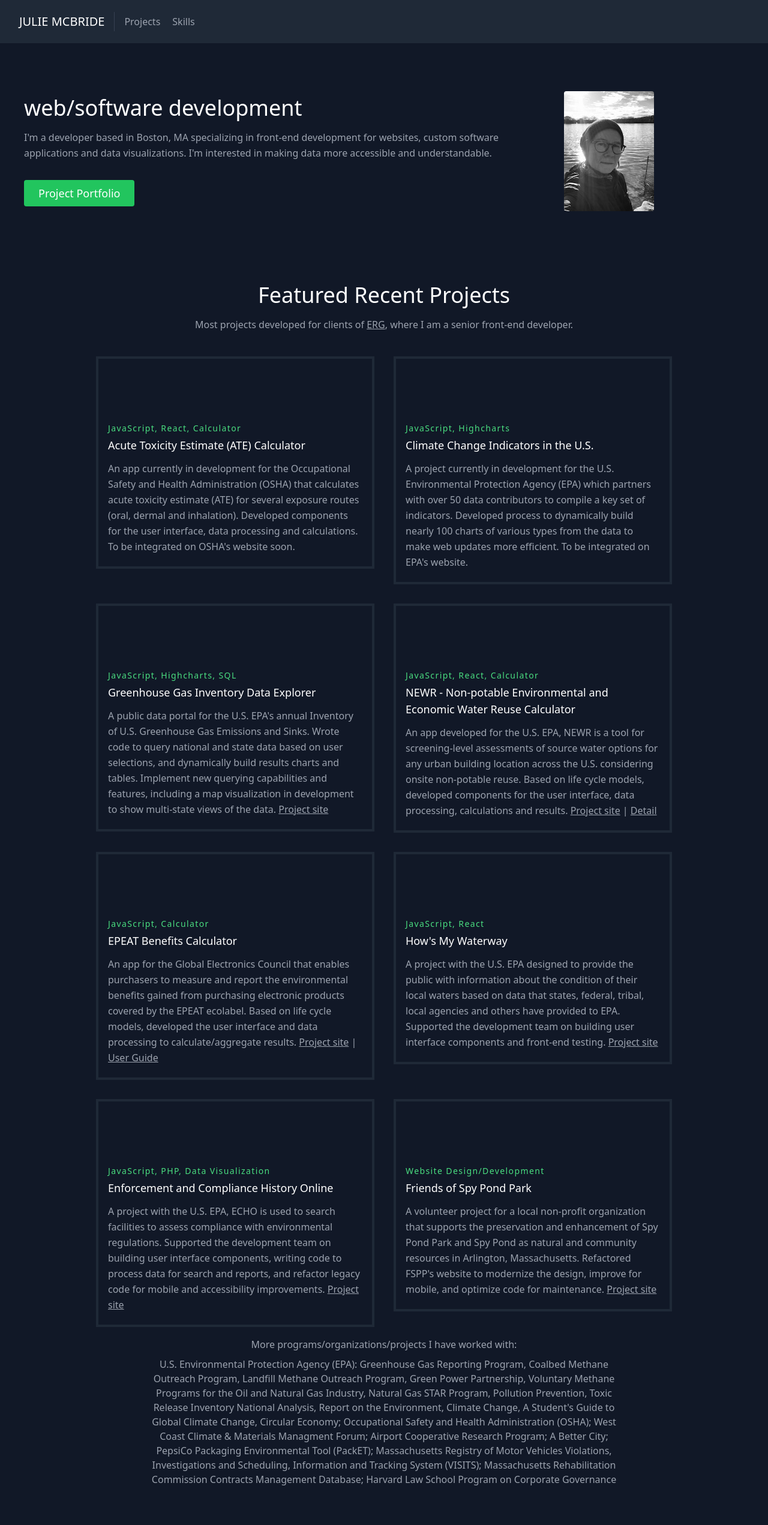
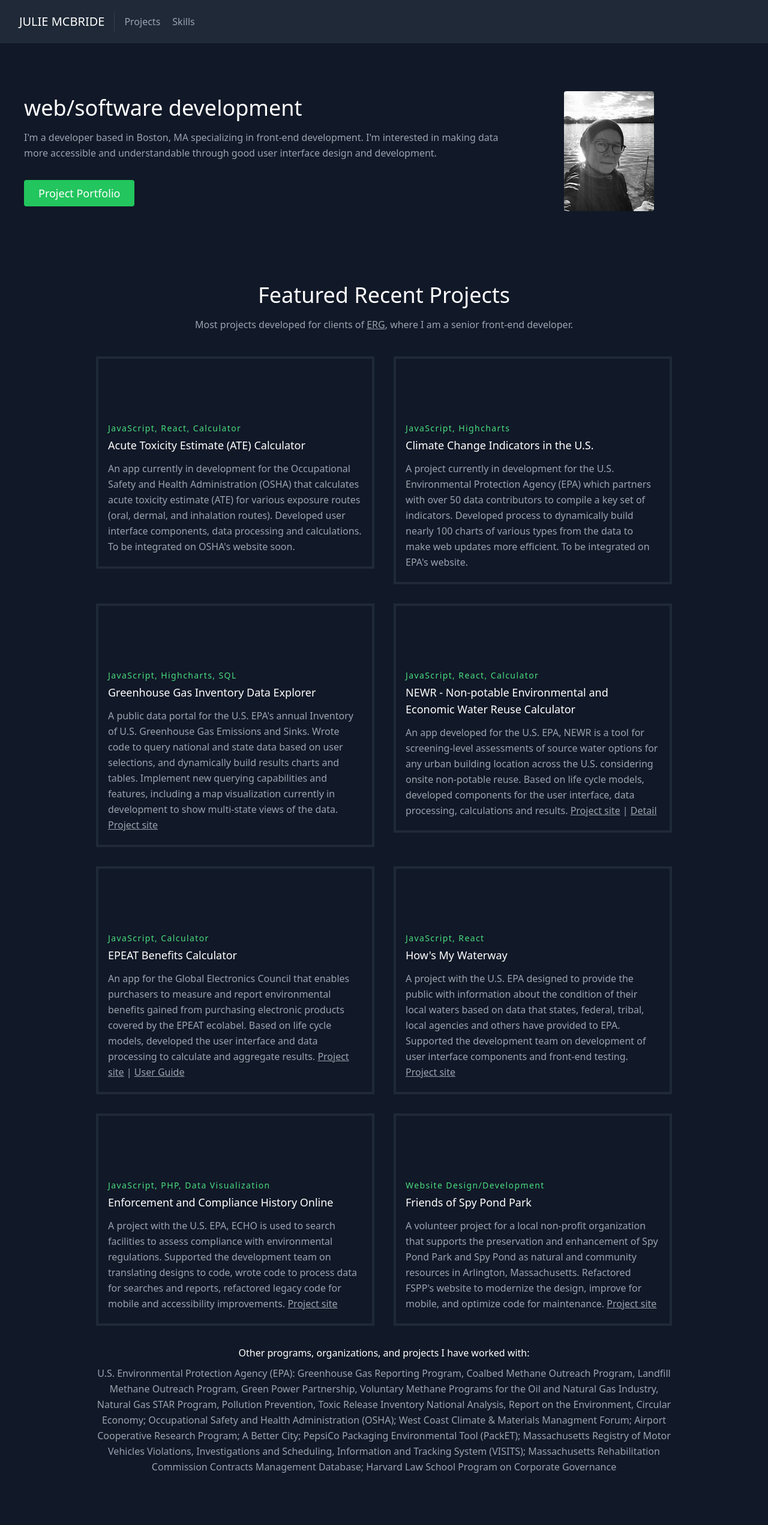
Before and after one commit to julmcbride/julmcbride.github.io, a React (Create React App) app: page / in a window 1280 px wide. Shown: the top 2542 px of the page at 60% size. Built offline with nearby package versions, Linux system fonts and the light colour scheme; some icons are missing.

Commit message:
minor edits

```diff
--- a/src/App.js
+++ b/src/App.js
@@ -1,6 +1,5 @@
 import "./App.css";
 import About from "./components/About";
-//import Contact from "./components/Contact";
 import Navbar from "./components/Navbar";
 import Projects from "./components/Projects";
 import Skills from "./components/Skills";
@@ -12,10 +11,6 @@ function App() {
       <About />
       <Projects />
       <Skills />
-      {/*<Contact />*/}
-      <p className="text-center text-gray-500 mx-auto">
-        &copy; JULIE MCBRIDE 2023
-      </p>
     </div>
   );
 }
--- a/src/components/About.js
+++ b/src/components/About.js
@@ -10,9 +10,8 @@ export default function About() {
           </h1>
           <p className="mb-8 leading-relaxed">
             I'm a developer based in Boston, MA specializing in front-end
-            development for websites, custom software applications and data
-            visualizations. I'm interested in making data more accessible and
-            understandable.
+            development. I'm interested in making data more accessible and
+            understandable through good user interface design and development.
           </p>
           <div className="flex justify-center">
             {/*<a
--- a/src/components/Projects.js
+++ b/src/components/Projects.js
@@ -10,12 +10,12 @@ import { projects } from "../data";
 export default function Projects() {
   return (
     <section id="projects" className="text-gray-400 bg-gray-900 body-font">
-      <div className="container px-5 py-10 mx-auto text-center lg:px-40">
+      <div className="container px-5 py-10 mx-auto lg:px-40">
         <div className="flex flex-col w-full mb-10">
-          <h1 className="sm:text-4xl text-3xl font-medium title-font mb-4 text-white">
+          <h1 className="sm:text-4xl text-3xl font-medium title-font mb-4 text-white md:text-center">
             Featured Recent Projects
           </h1>
-          <p className="lg:w-2/3 mx-auto leading-relaxed text-base">
+          <p className="lg:w-2/3 mx-auto leading-relaxed text-base text-left md:text-center">
             Most projects developed for clients of{" "}
             <a
               className="underline hover:text-white"
@@ -95,18 +95,17 @@ export default function Projects() {
               </div>
             </div>
           ))}
-          <p className="text-base leading-relaxed xl:w-2/4 lg:w-3/4 mx-auto mb-2">
-            More programs/organizations/projects I have worked with:
-          </p>
-          <div className="flex flex-wrap lg:w-4/5 sm:mx-auto sm:mb-2 -mx-2">
+          <div className="text-base leading-relaxed mx-auto p-4 text-left md:text-center">
+            <p className="text-white pb-2">
+              Other programs, organizations, and projects I have worked with:
+            </p>
             <p>
               U.S. Environmental Protection Agency (EPA): Greenhouse Gas
               Reporting Program, Coalbed Methane Outreach Program, Landfill
               Methane Outreach Program, Green Power Partnership, Voluntary
               Methane Programs for the Oil and Natural Gas Industry, Natural Gas
               STAR Program, Pollution Prevention, Toxic Release Inventory
-              National Analysis, Report on the Environment, Climate Change, A
-              Student's Guide to Global Climate Change, Circular Economy;
+              National Analysis, Report on the Environment, Circular Economy;
               Occupational Safety and Health Administration (OSHA); West Coast
               Climate &amp; Materials Managment Forum; Airport Cooperative
               Research Program; A Better City; PepsiCo Packaging Environmental
--- a/src/components/Skills.js
+++ b/src/components/Skills.js
@@ -6,11 +6,11 @@ export default function Skills() {
   return (
     <section id="skills">
       <div className="container px-5 py-10 mx-auto">
-        <div className="text-center mb-5">
-          <h1 className="sm:text-4xl text-3xl font-medium title-font text-white mb-4">
+        <div className="mb-5 md:text-center">
+          <h1 className="sm:text-4xl text-3xl font-medium title-font text-white mb-4 md:text-center">
             Skills &amp; Tools
           </h1>
-          <p className="text-base leading-relaxed xl:w-2/4 lg:w-3/4 mx-auto">
+          <p className="text-base leading-relaxed xl:w-2/4 lg:w-3/4 mx-auto text-left md:text-center">
             Below are some of the skills and tools I have worked with, this is
             an ever-evolving list!
           </p>
@@ -27,6 +27,9 @@ export default function Skills() {
             </div>
           ))}
         </div>
+        <p className="text-sm text-center text-gray-500 mx-auto mt-8">
+          &copy; JULIE MCBRIDE 2023
+        </p>
       </div>
     </section>
   );
--- a/src/data.js
+++ b/src/data.js
@@ -3,7 +3,7 @@ export const projects = [
     title: "Acute Toxicity Estimate (ATE) Calculator",
     subtitle: "JavaScript, React, Calculator",
     description:
-      "An app currently in development for the Occupational Safety and Health Administration (OSHA) that calculates acute toxicity estimate (ATE) for several exposure routes (oral, dermal and inhalation). Developed components for the user interface, data processing and calculations. To be integrated on OSHA's website soon.",
+      "An app currently in development for the Occupational Safety and Health Administration (OSHA) that calculates acute toxicity estimate (ATE) for various exposure routes (oral, dermal, and inhalation routes). Developed user interface components, data processing and calculations. To be integrated on OSHA's website soon.",
     image: "./oshaATE.png",
     link: "",
     link2: "",
@@ -25,7 +25,7 @@ export const projects = [
     title: "Greenhouse Gas Inventory Data Explorer",
     subtitle: "JavaScript, Highcharts, SQL",
     description:
-      "A public data portal for the U.S. EPA's annual Inventory of U.S. Greenhouse Gas Emissions and Sinks. Wrote code to query national and state data based on user selections, and dynamically build results charts and tables. Implement new querying capabilities and features, including a map visualization in development to show multi-state views of the data.",
+      "A public data portal for the U.S. EPA's annual Inventory of U.S. Greenhouse Gas Emissions and Sinks. Wrote code to query national and state data based on user selections, and dynamically build results charts and tables. Implement new querying capabilities and features, including a map visualization currently in development to show multi-state views of the data.",
     image: "",
     link: "https://cfpub.epa.gov/ghgdata/inventoryexplorer/",
     link2: "",
@@ -49,7 +49,7 @@ export const projects = [
     title: "EPEAT Benefits Calculator",
     subtitle: "JavaScript, Calculator",
     description:
-      "An app for the Global Electronics Council that enables purchasers to measure and report the environmental benefits gained from purchasing electronic products covered by the EPEAT ecolabel. Based on life cycle models, developed the user interface and data processing to calculate/aggregate results.",
+      "An app for the Global Electronics Council that enables purchasers to measure and report  environmental benefits gained from purchasing electronic products covered by the EPEAT ecolabel. Based on life cycle models, developed the user interface and data processing to calculate and aggregate results.",
     image: "",
     link: "https://epeat.net/calculators",
     link2:
@@ -61,7 +61,7 @@ export const projects = [
     title: "How's My Waterway",
     subtitle: "JavaScript, React",
     description:
-      "A project with the U.S. EPA designed to provide the public with information about the condition of their local waters based on data that states, federal, tribal, local agencies and others have provided to EPA. Supported the development team on building user interface components and front-end testing.",
+      "A project with the U.S. EPA designed to provide the public with information about the condition of their local waters based on data that states, federal, tribal, local agencies and others have provided to EPA. Supported the development team on development of user interface components and front-end testing.",
     image: "",
     link: "https://mywaterway.epa.gov",
     link2: "",
@@ -72,7 +72,7 @@ export const projects = [
     title: "Enforcement and Compliance History Online",
     subtitle: "JavaScript, PHP, Data Visualization",
     description:
-      "A project with the U.S. EPA, ECHO is used to search facilities to assess compliance with environmental regulations. Supported the development team on building user interface components, writing code to process data for search and reports, and refactor legacy code for mobile and accessibility improvements.",
+      "A project with the U.S. EPA, ECHO is used to search facilities to assess compliance with environmental regulations. Supported the development team on translating designs to code, wrote code to process data for searches and reports, refactored legacy code for mobile and accessibility improvements.",
     image: "",
     link: "https://echo.epa.gov/",
     link2: "",
```
